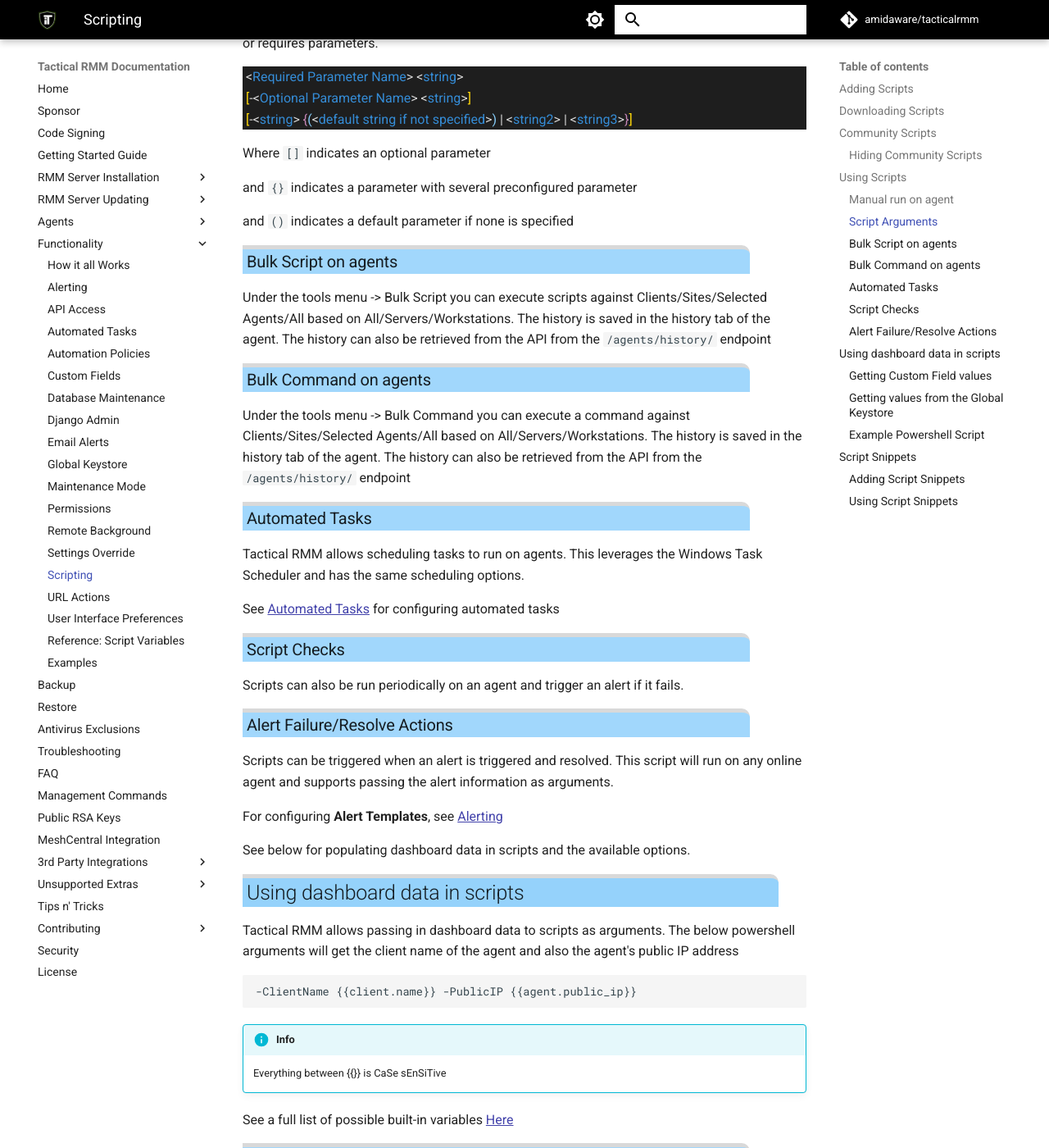
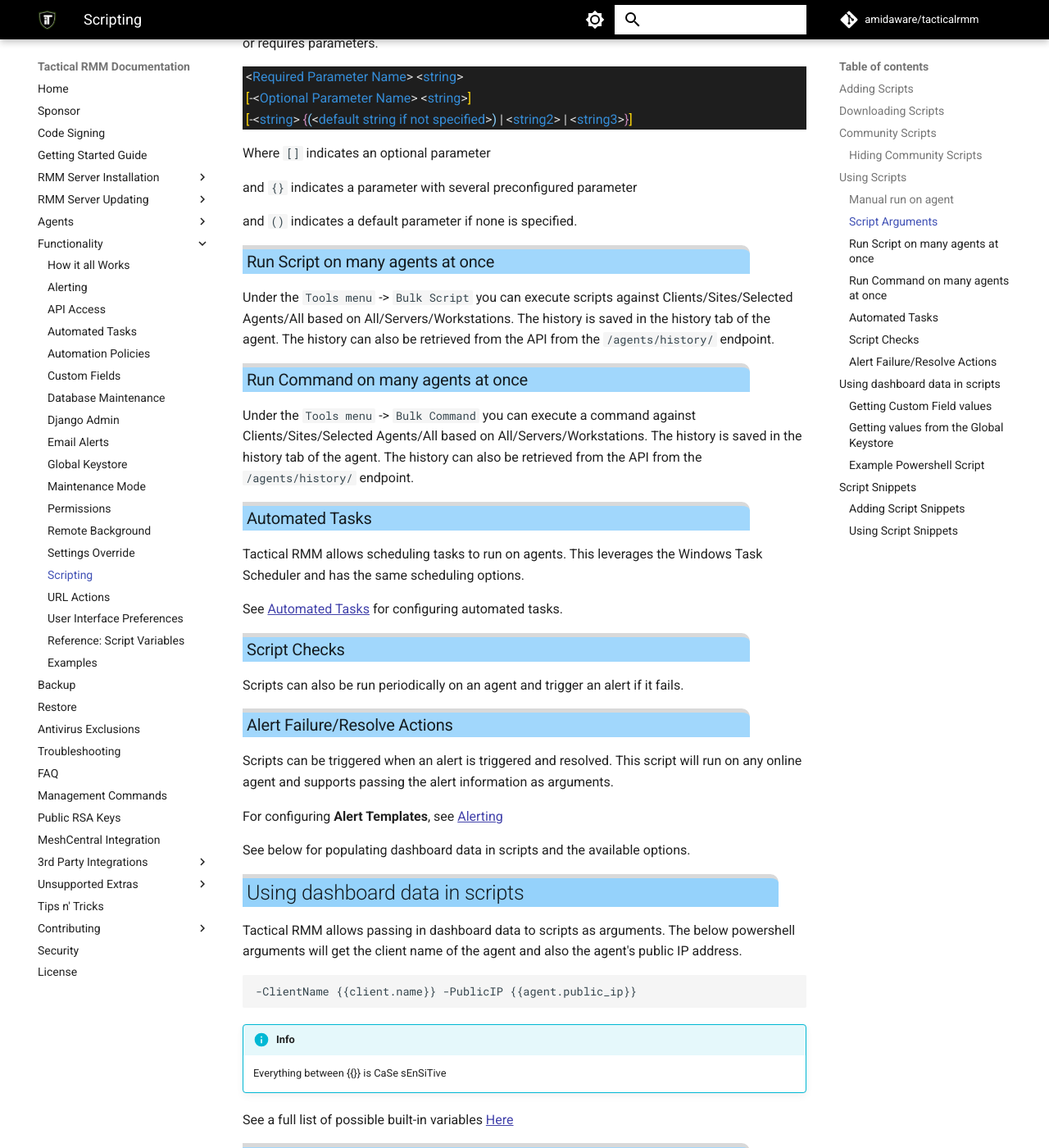
Before and after one commit to amidaware/trmm-docs, an MkDocs documentation site: the page built from docs/functions/scripting.md, in a window 1280 px wide and 1400 px high, scrolled down 1831 px. Shown: the whole window at 82% size. Built offline with MkDocs 1.6.1 and Material for MkDocs 9.7.7, drawn with Linux system fonts in a browser that asks for light colours; comment, search, counter and statistics services are not loaded; some of the changed text lies outside the part shown.

Commit message:
scripting - proofreading and keyword enhancing

````diff
--- a/docs/functions/scripting.md
+++ b/docs/functions/scripting.md
@@ -10,20 +10,20 @@
 
 In the dashboard, browse to **Settings > Scripts Manager**. Click the **New** button and select either Upload Script or New Script. The available options for scripts are:
 
-- **Name** - This identifies the script in the dashboard
-- **Description** - Optional description for the script
+- **Name** - This identifies the script in the dashboard.
+- **Description** - Optional description for the script.
 - **Category** - Optional way to group similar scripts together.
 - **Type** - This sets the language of the script. Available options are:
     - Powershell
     - Windows Batch
     - Python
 - **Script Arguments** - Optional way to set default arguments for scripts. These will auto populate when running scripts and can be changed at runtime.
-- **Default Timeout** - Sets the default timeout of the script and will stop script execution if the duration surpasses the configured timeout. Can be changed at script runtime
+- **Default Timeout** - Sets the default timeout of the script and will stop script execution if the duration surpasses the configured timeout. Can be changed at script runtime.
 - **Favorite** - Favorites the script.
 
 ## Downloading Scripts
 
-To download a Tactical RMM Script, click on the script in the Script Manager to select it. Then click the **Download Script** button on the top. You can also right-click on the script and select download
+To download a Tactical RMM Script, click on the script in the Script Manager to select it. Then click the **Download Script** button on the top. You can also right-click on the script and select download.
 
 ## Community Scripts
 
@@ -41,7 +41,7 @@
 - **Wait for Output** - Runs the script and waits for the script to finish running and displays the output.
 - **Fire and Forget** - Starts the script and does not wait for output.
 - **Email Output** - Starts the script and will email the output. Allows for using the default email address in the global settings or adding a new email address.
-- **Save as Note** - Saves the output as a Note that can be views in the agent Notes tab
+- **Save as Note** - Saves the output as a Note that can be views in the agent Notes tab.
 - **Collector** - Saves to output to the specified custom field.
 
 There is also an option on the agent context menu called **Run Favorited Script**. This will pre-populate the script run dialog with the script of your choice.
@@ -61,21 +61,21 @@
 
 and `{}` indicates a parameter with several preconfigured parameter
 
-and `()` indicates a default parameter if none is specified
+and `()` indicates a default parameter if none is specified.
 
-### Bulk Script on agents
+### Run Script on many agents at once
 
-Under the tools menu -> Bulk Script you can execute scripts against Clients/Sites/Selected Agents/All based on All/Servers/Workstations. The history is saved in the history tab of the agent. The history can also be retrieved from the API from the `/agents/history/` endpoint
+Under the `Tools menu` -> `Bulk Script` you can execute scripts against Clients/Sites/Selected Agents/All based on All/Servers/Workstations. The history is saved in the history tab of the agent. The history can also be retrieved from the API from the `/agents/history/` endpoint.
 
-### Bulk Command on agents
+### Run Command on many agents at once
 
-Under the tools menu -> Bulk Command you can execute a command against Clients/Sites/Selected Agents/All based on All/Servers/Workstations. The history is saved in the history tab of the agent. The history can also be retrieved from the API from the `/agents/history/` endpoint
+Under the `Tools menu` -> `Bulk Command` you can execute a command against Clients/Sites/Selected Agents/All based on All/Servers/Workstations. The history is saved in the history tab of the agent. The history can also be retrieved from the API from the `/agents/history/` endpoint.
 
 ### Automated Tasks
 
 Tactical RMM allows scheduling tasks to run on agents. This leverages the Windows Task Scheduler and has the same scheduling options.
 
-See [Automated Tasks](automated_tasks.md) for configuring automated tasks
+See [Automated Tasks](automated_tasks.md) for configuring automated tasks.
 
 ### Script Checks
 
@@ -91,7 +91,7 @@
 
 ## Using dashboard data in scripts
 
-Tactical RMM allows passing in dashboard data to scripts as arguments. The below powershell arguments will get the client name of the agent and also the agent's public IP address
+Tactical RMM allows passing in dashboard data to scripts as arguments. The below powershell arguments will get the client name of the agent and also the agent's public IP address.
 
 ```
 -ClientName {{client.name}} -PublicIP {{agent.public_ip}}
@@ -106,11 +106,11 @@
 
 Tactical RMM supports pulling data from custom fields using the {{model.custom_field_name}} syntax.
 
-See [Using Custom Fields in Scripts](custom_fields.md#Using Custom Fields in Scripts)
+See [Using Custom Fields in Scripts](custom_fields.md#Using Custom Fields in Scripts).
 
 ### Getting values from the Global Keystore
 
-Tactical RMM supports getting values from the global key store using the {{global.key_name}} syntax
+Tactical RMM supports getting values from the global key store using the {{global.key_name}} syntax.
 
 See [Global Keystore](keystore.md).
 
````
